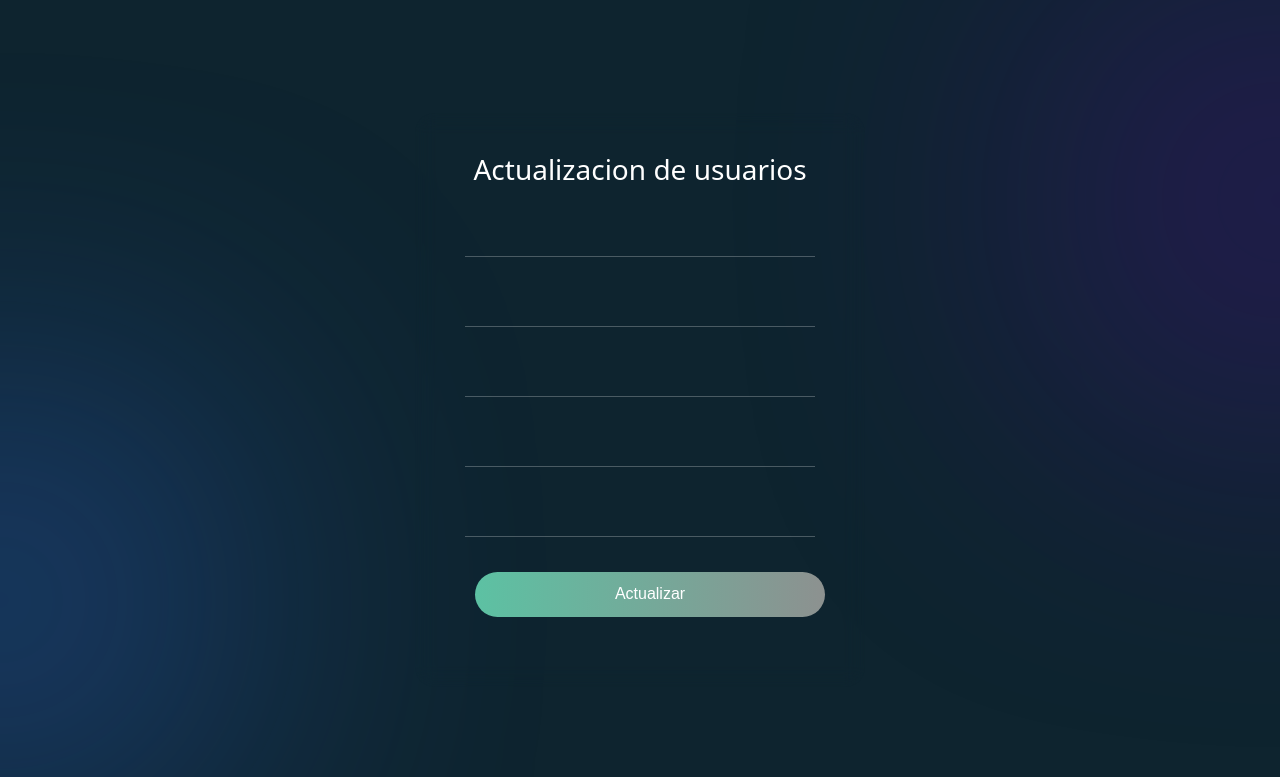
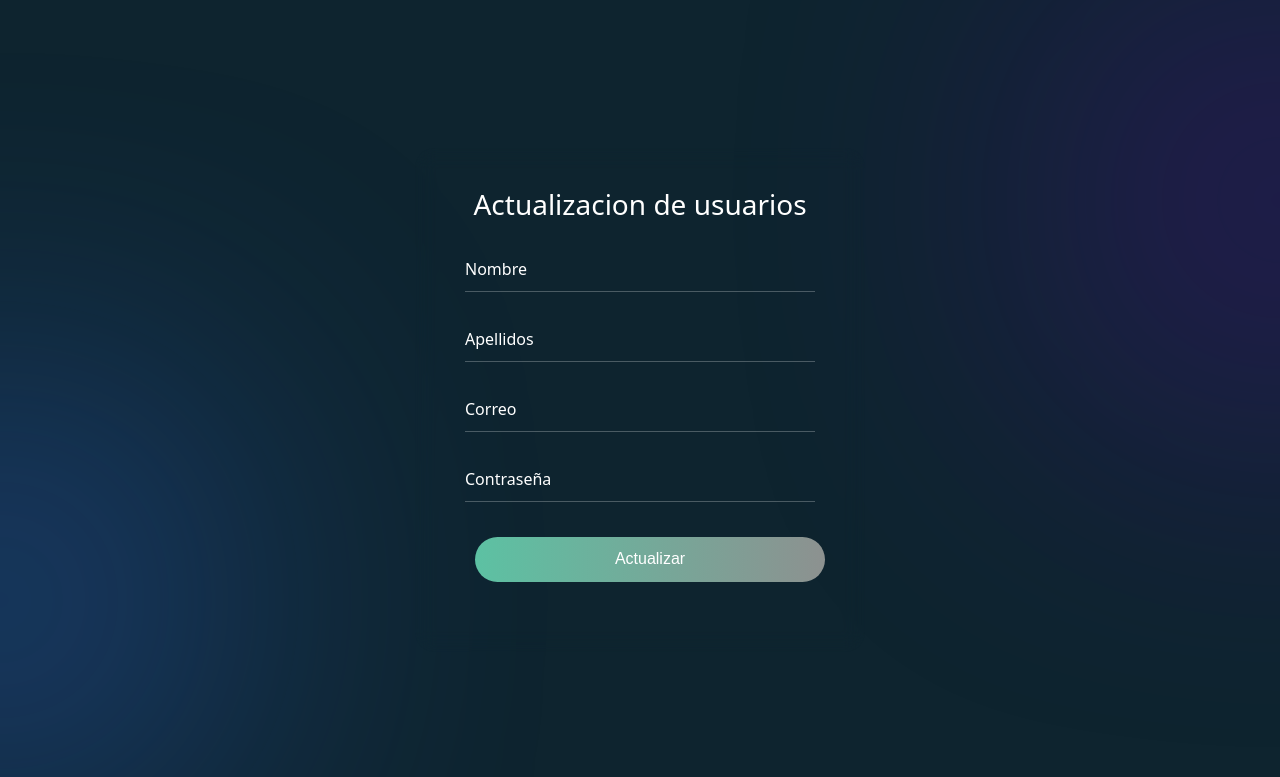
Before and after one commit to AbrilSH01/PI, a Flask app: page /visualizarAct/2 in a window 1280 px wide. Shown: the top 777 px of the page. Run offline with Flask 3, Linux system fonts and the light colour scheme; data that the repository does not hold is empty; some libraries are stand-ins or nearby versions.

Commit message:
Se modificaron las funcionse de actualizar y eliminar  para tomar omo id el numero de matricula del alumno, tambien se agrego el guardar metodo de pago en la base de datos

```diff
--- a/Proyecto Integrador/app.py
+++ b/Proyecto Integrador/app.py
@@ -78,7 +78,7 @@ def buscar():
 @app.route('/visualizarAct/<string:id>')
 def visualizar(id):
     cursorVis = mysql.connection.cursor()
-    cursorVis.execute('select * from usuario where id = %s', (id))
+    cursorVis.execute('select * from usuario where Matricula = %s', (id,))
     visualisarDatos = cursorVis.fetchone()
     return render_template('actualizar_usuario.html', UpdUsuario = visualisarDatos)
 
@@ -100,14 +100,14 @@ def actualizar(id):
 @app.route("/confirmacion/<id>")
 def eliminar(id):
     cursorConfi = mysql.connection.cursor()
-    cursorConfi.execute('select * from usuario where id = %s', (id,))
+    cursorConfi.execute('select * from usuario where Matricula = %s', (id,))
     consuUsuario = cursorConfi.fetchone()
     return render_template('borrar_usuarios.html', usuario=consuUsuario)
 
 @app.route("/eliminar/<id>", methods=['POST'])
 def eliminarBD(id):
     cursorDlt = mysql.connection.cursor()
-    cursorDlt.execute('delete from usuario where id = %s', (id,))
+    cursorDlt.execute('delete from usuario where Matricula = %s', (id,))
     mysql.connection.commit()
     flash('Se elimino el usuario con id '+ id)
     return redirect(url_for('consultar'))
@@ -119,8 +119,26 @@ def consultar():
     consBU = cursorBU.fetchall()
     return render_template('buscar_usuario.html', listaUsuario = consBU)
 
-@app.route('/met', methods=['GET'])
+@app.route('/met', methods=['GET', 'POST'])
 def met():
+    if request.method == 'POST':
+        if request.form['txtMet'] == 'efectivo':
+            flash('Eligio efectivo')
+            return redirect(url_for('main'))
+
+        elif request.form['txtMet'] == 'tarjeta':
+            VMat = request.form['txtNum']
+            VEnom = request.form['txtNom']
+            VNom = request.form['txtVen']
+            VAp = request.form['txtCVV']
+
+
+            CS = mysql.connection.cursor()
+            CS.execute('INSERT INTO tarjetas (numero, nombre, vencimiento, CVV) VALUES (%s, %s, %s, %s)', (VMat, VEnom, VNom, VAp))
+            mysql.connection.commit()
+            flash('Tarjeta agregada correctamente')
+            return redirect(url_for('main'))
+
     return render_template('metodo_pago.html')
 
 #Ejecucion de servidor
--- a/Proyecto Integrador/templates/actualizar_usuario.html
+++ b/Proyecto Integrador/templates/actualizar_usuario.html
@@ -13,19 +13,16 @@
                 <h3>Actualizacion de usuarios</h3>
                 <form action="/actualizar/{{UpdUsuario.0}}" method="post">
                     <div class="input-box">
-                        <input type="text" name="txtMatricula" class="input-control" value="{{UpdUsuario.1}}">
+                        <input type="text" name="txtNombre" placeholder="Nombre" class="input-control" value="{{UpdUsuario.1}}">
                     </div>
                     <div class="input-box">
-                        <input type="text" name="txtNombre" class="input-control" value="{{UpdUsuario.2}}">
+                        <input type="text" name="txtApellidos" placeholder="Apellidos" class="input-control" value="{{UpdUsuario.2}}">
                     </div>
                     <div class="input-box">
-                        <input type="text" name="txtApellidos" class="input-control" value="{{UpdUsuario.3}}">
+                        <input type="text" name="txtCorreo" placeholder="Correo" class="input-control" value="{{UpdUsuario.3}}">
                     </div>
                     <div class="input-box">
-                        <input type="text" name="txtCorreo" class="input-control" value="{{UpdUsuario.4}}">
-                    </div>
-                    <div class="input-box">
-                        <input type="password" name="txtContraseña" class="input-control" value="{{UpdUsuario.5}}">
+                        <input type="password" name="txtContraseña" placeholder="Contraseña" class="input-control" value="{{UpdUsuario.4}}">
                         <div class="input-link">
                             <a href="#" class="gradient-text"></a>
                         </div>
--- a/Proyecto Integrador/templates/buscar_usuario.html
+++ b/Proyecto Integrador/templates/buscar_usuario.html
@@ -10,14 +10,13 @@
     <form action="/consultar" method="post">
         <div class="input-box">
             <h1>Buscar usuario</h1>
-            <input type="text" placeholder="Folio pedido" class="input-control">
+            <input type="text" placeholder="Matricula" class="input-control">
         </div>
         <button type="submit" class="btn">Buscar</button>
         <table>
             <table>
                 <thead>
                     <tr>
-                        <th>ID</th>
                         <th>Matricula</th>
                         <th>Nombre</th>
                         <th>Apellidos</th>
@@ -32,7 +31,7 @@
                         <td> {{ alb.1 }} </td>
                         <td> {{ alb.2 }} </td>
                         <td> {{ alb.3 }} </td>
-                        <td> {{ alb.4 }} </td>
+
                         <td>
                             <a href=/visualizarAct/{{alb.0}}  class="btn" >Actualizar</a>
                             <a href=/confirmacion/{{alb.0}} class="btnD">Eliminar</button>
```
Also changed, not shown: Proyecto Integrador/templates/main_menu.html (+7 -0 lines), Proyecto Integrador/templates/metodo_pago.html (+5 -5 lines).
